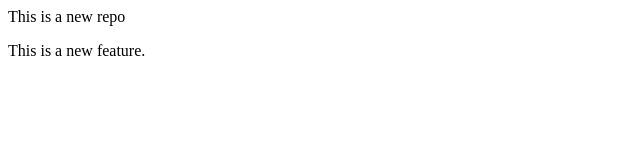
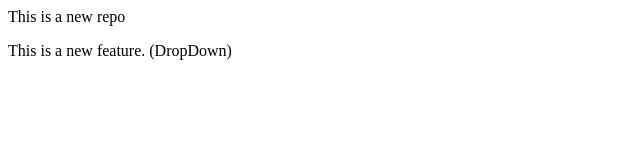
Before and after one commit to amanpratapsingh9/localRepo_3, a plain HTML site: page index.html in a window 1280 px wide. Shown: the full height of the page, 0-640 px from the left. Drawn offline with Linux system fonts and the light colour scheme.

Commit message:
Added DropDown

```diff
--- a/index.html
+++ b/index.html
@@ -1,2 +1,2 @@
 <p> This is a new repo </p>
-<p> This is a new feature. </p>
+<p> This is a new feature. (DropDown) </p>
```
